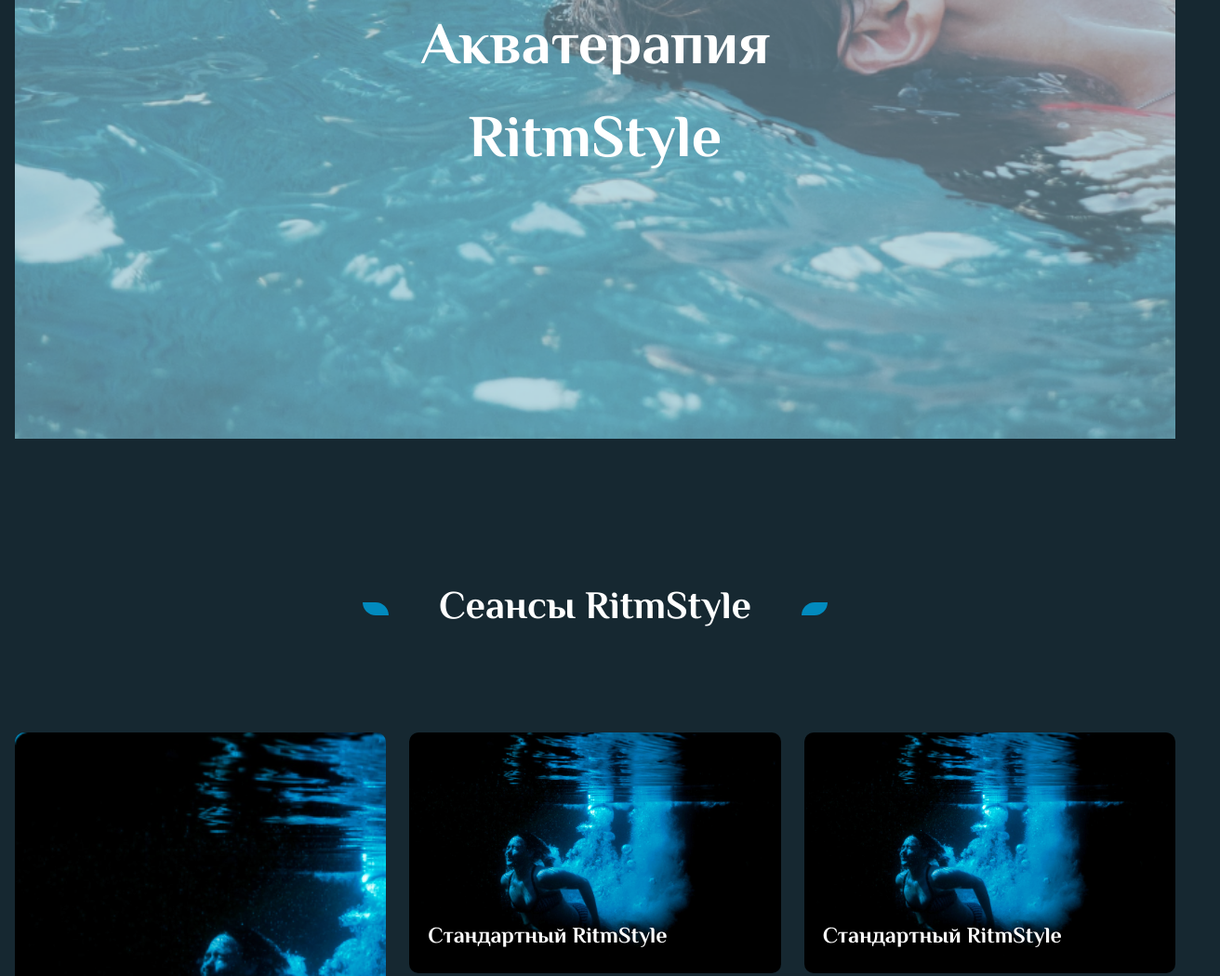
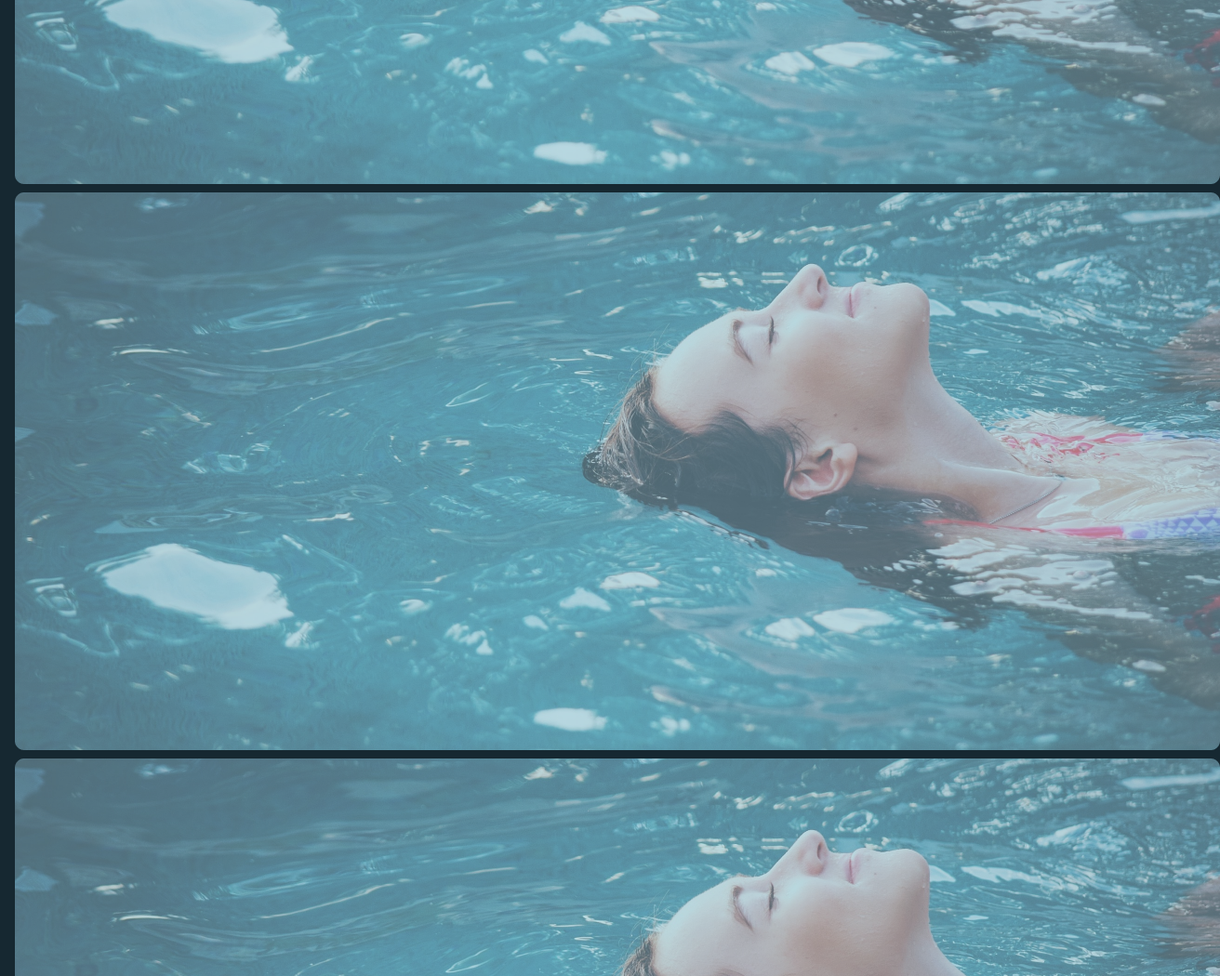
Before and after one commit to Samira13456/test, a website: page index.html in a window 1280 px wide. Shown: the part 542-1592 px from the top of the page at 93% size, 1312 px wide, since content can reach past the window. Drawn offline with Linux system fonts and the light colour scheme.

Commit message:
add slider

```diff
--- a/index.html
+++ b/index.html
@@ -30,6 +30,12 @@
             </nav>
             <input type="button" class="btn" value="Записаться на сеанс">
         </header>
+        <section class="slider">
+            <cover><img src="./assets/img/main.png" alt=""></cover>
+            <cover><img src="./assets/img/main.png" alt=""></cover>
+            <cover><img src="./assets/img/main.png" alt=""></cover>
+            <cover><img src="./assets/img/main.png" alt=""></cover>
+        </section>
         <section class="main">
             <div class="content">
                 <div class="section-title">
```
